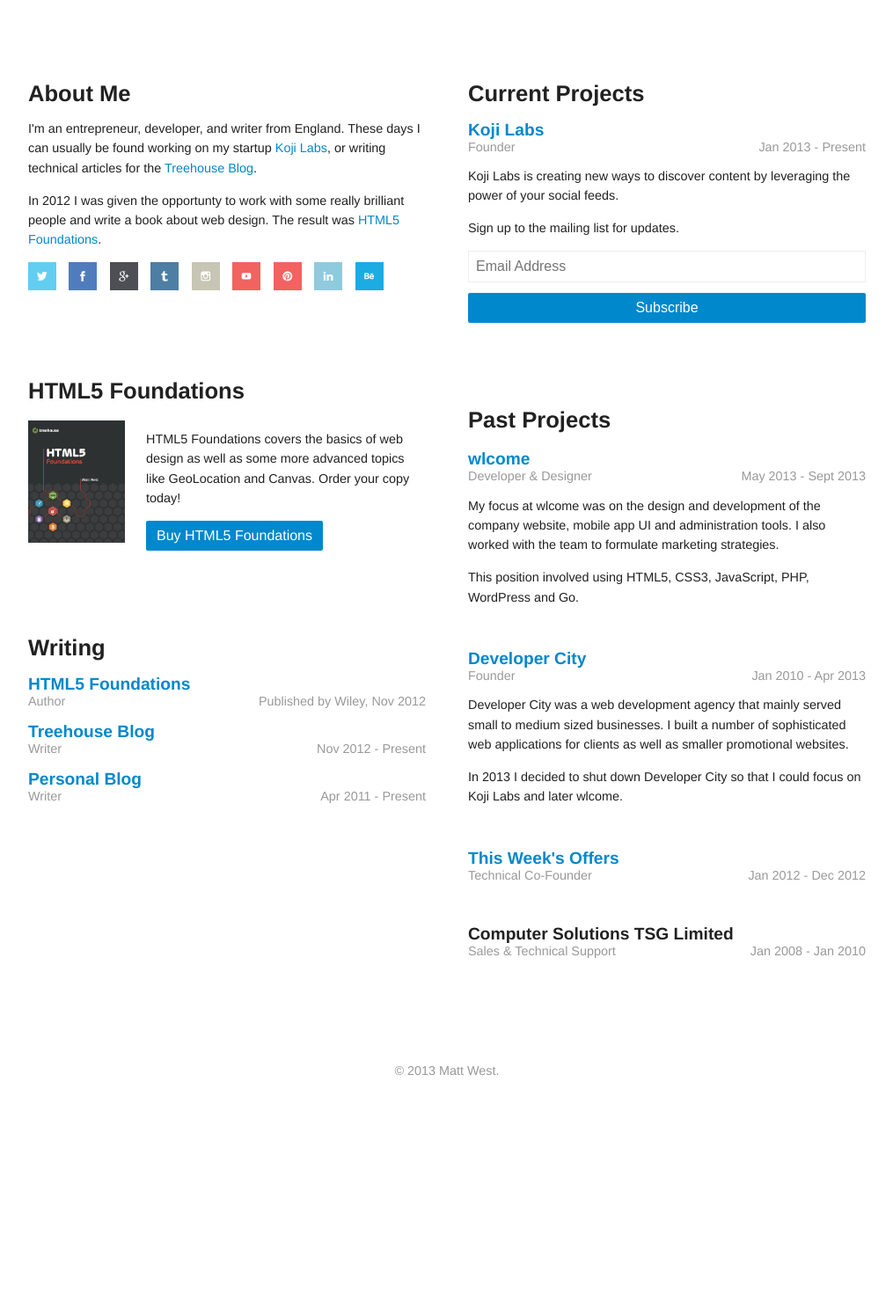
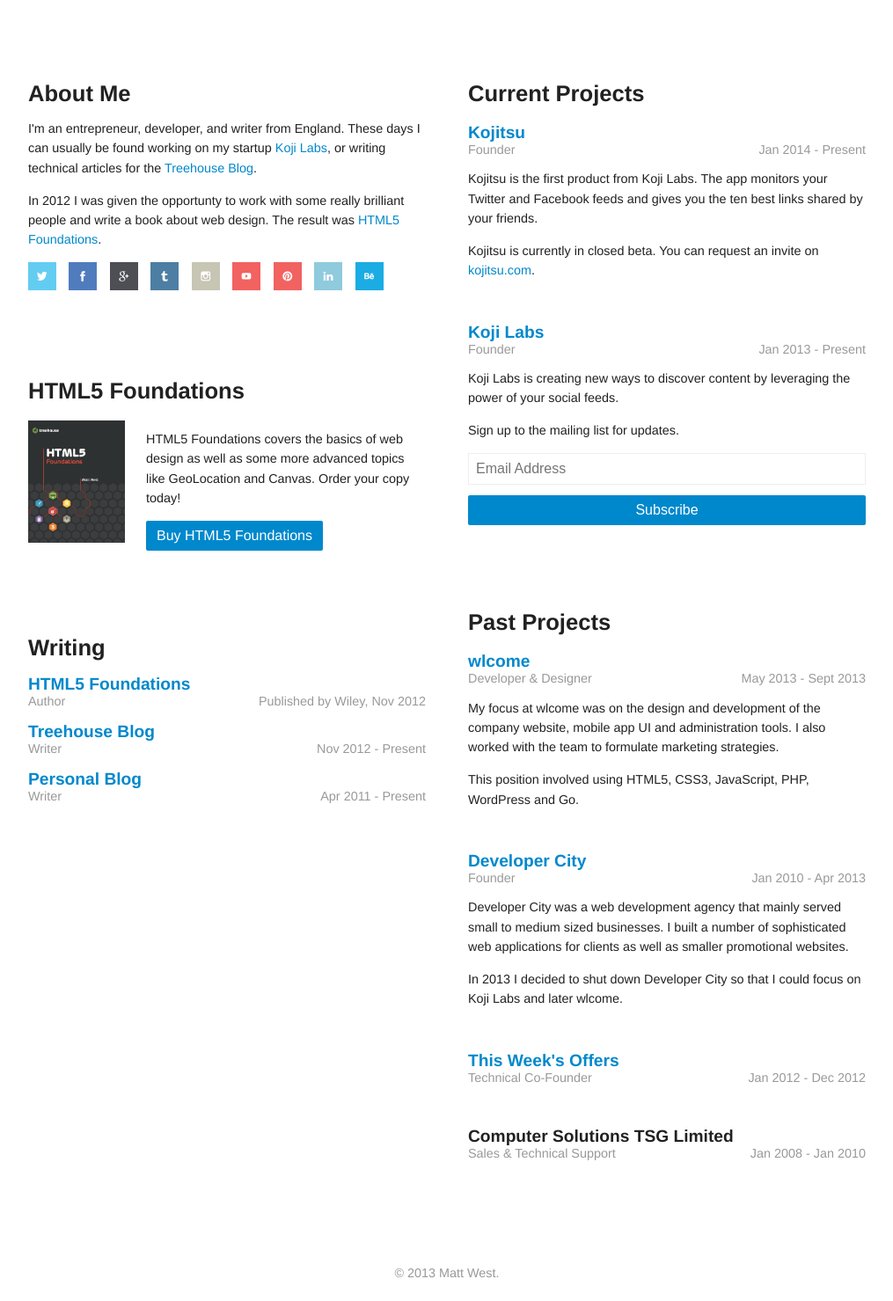
Before and after one commit to matt-west/matt-west.com, a PHP site: page / in a window 1280 px wide. Shown: the part 376-1855 px from the top of the page at 88% size, without its empty margins (132-1147 px from the left). Before the commit the page ends 1598 px from the top, so only its background shows below. Run offline with PHP 8.4, Linux system fonts and the light colour scheme; some libraries are stand-ins or nearby versions.

Commit message:
Added Kojitsu to Homepage and updated availability.

```diff
--- a/assets/js/lightshow.js
+++ b/assets/js/lightshow.js
@@ -63,8 +63,6 @@ var LightShow = (function($) {
     if (usedTails.length > 0) {
       // Recover an old tail.
       var tail = usedTails.pop();
-
-      console.log('reused');
       id = $(tail).attr('id');
 
       $(tail).attr('style', (start +  ': ' + entry + 'px;'));
@@ -77,7 +75,6 @@ var LightShow = (function($) {
       count++;
 
       $('#feature').append('<i id="' + id + '" class="tail ' + color + ' ' + orientation + '" style="' + start +  ': ' + entry + 'px;"></i>');
-      console.log('created');
     }
 
     // Animate the light trail
--- a/assets/sass/global.sass
+++ b/assets/sass/global.sass
@@ -260,7 +260,8 @@ nav
 #hire-me
   margin-top: 0
 
-#past-projects
+#past-projects,
+#current-projects
 
   h3
     margin-top: 2.5em
--- a/hire-me.php
+++ b/hire-me.php
@@ -13,7 +13,7 @@
 			<section class="no-top-margin">
         <h2>Availability</h2>
         <p>
-          I am currently <strong>not available</strong> for new projects.
+          I am currently <strong>available</strong> for new projects starting in April 2014.
         </p>
         <p>
           Please use the enquiry form on this page to contact me about future projects. I aim to reply within one working day.
--- a/index.php
+++ b/index.php
@@ -70,8 +70,20 @@
   		</div>
 
   		<div class="col">
-  			<section>
+  			<section id="current-projects">
           <h2>Current Projects</h2>
+
+          <h3 class="no-top-margin"><a href="http://kojitsu.com" target="_blank">Kojitsu</a></h3>
+          <div class="clearfix">
+            <span class="exp-title">Founder</span>
+            <span class="exp-duration">Jan 2014 - Present</span>
+          </div>
+          <p>
+            Kojitsu is the first product from Koji Labs. The app monitors your Twitter and Facebook feeds and gives you the ten best links shared by your friends.
+          </p>
+          <p>
+            Kojitsu is currently in closed beta. You can request an invite on <a href="http://kojitsu.com">kojitsu.com</a>.
+          </p>
 
           <h3><a href="http://kojilabs.com" target="_blank">Koji Labs</a></h3>
           <div class="clearfix">
```
Also changed, not shown: assets/css/global.css.
